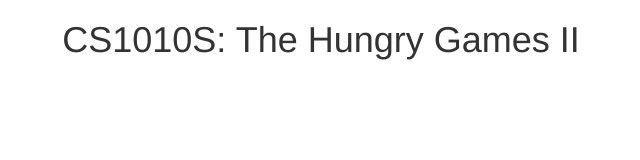
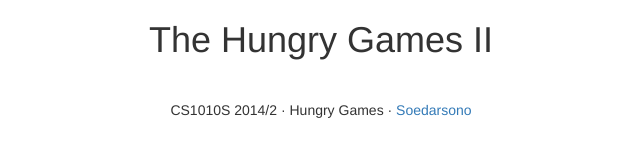
Before and after one commit to soedar/hungrygames-2014, a website: page views/index.html in a window 1280 px wide. Shown: the whole page, without its empty margins (319-959 px from the left). Drawn offline with nearby package versions, Linux system fonts and the light colour scheme; files that its build step writes are made by us from their sources; files whose address does not match are found by name.

Commit message:
Some minor tweaks

```diff
--- a/static/css/gamelog.css
+++ b/static/css/gamelog.css
@@ -33,3 +33,7 @@
 .index-row {
     margin-bottom: 30px;
 }
+
+footer {
+    margin-top: 30px;
+}
--- a/views/index.html
+++ b/views/index.html
@@ -11,18 +11,19 @@
 
 <script src="static/js/index.js"></script>
 <link rel="stylesheet" href="static/css/gamelog.css">
+<title>CS1010S: The Hungry Games II</title>
 </head>
 
 <body ng-controller="indexController">
 <div class="container">
-    <h1 class="text-center">CS1010S: The Hungry Games II</h1>
+    <h1 class="text-center">The Hungry Games II</h1>
 
     <div ng-repeat="groupedData in indexData">
         <h2>{{groupedData.name}}</h2>
         <div ng-repeat="split in groupedData.data" class="row index-row">
             <div ng-repeat="group in split" class="col-md-4">
                 <ul class="score-list">
-                    <li ng-repeat="score in group.scores" ng-class="{winner: $index < groupedData.highlight}"><i class="fa fa-user"></i> {{score[0]}}: {{score[1]}}</li>
+                    <li ng-repeat="score in group.scores" ng-class="{winner: $index < groupedData.highlight}"><i class="fa fa-user"></i> {{score[0]}}</li>
                 </ul>
                 <a href="gamelog?game={{group.file}}">View Game Log</a>
             </div>
@@ -31,6 +32,14 @@
     </div>
 </div>
 
+<footer>
+    <div class="row">
+        <div class="col-md-12 text-center">
+        CS1010S 2014/2 &middot; Hungry Games &middot; <a href="https://github.com/soedar">Soedarsono</a>
+        </div>
+    </div>
+</footer>
+
 </body>
 
 </html>
```
Also changed, not shown: views/gamelog.html (+9 -0 lines).
